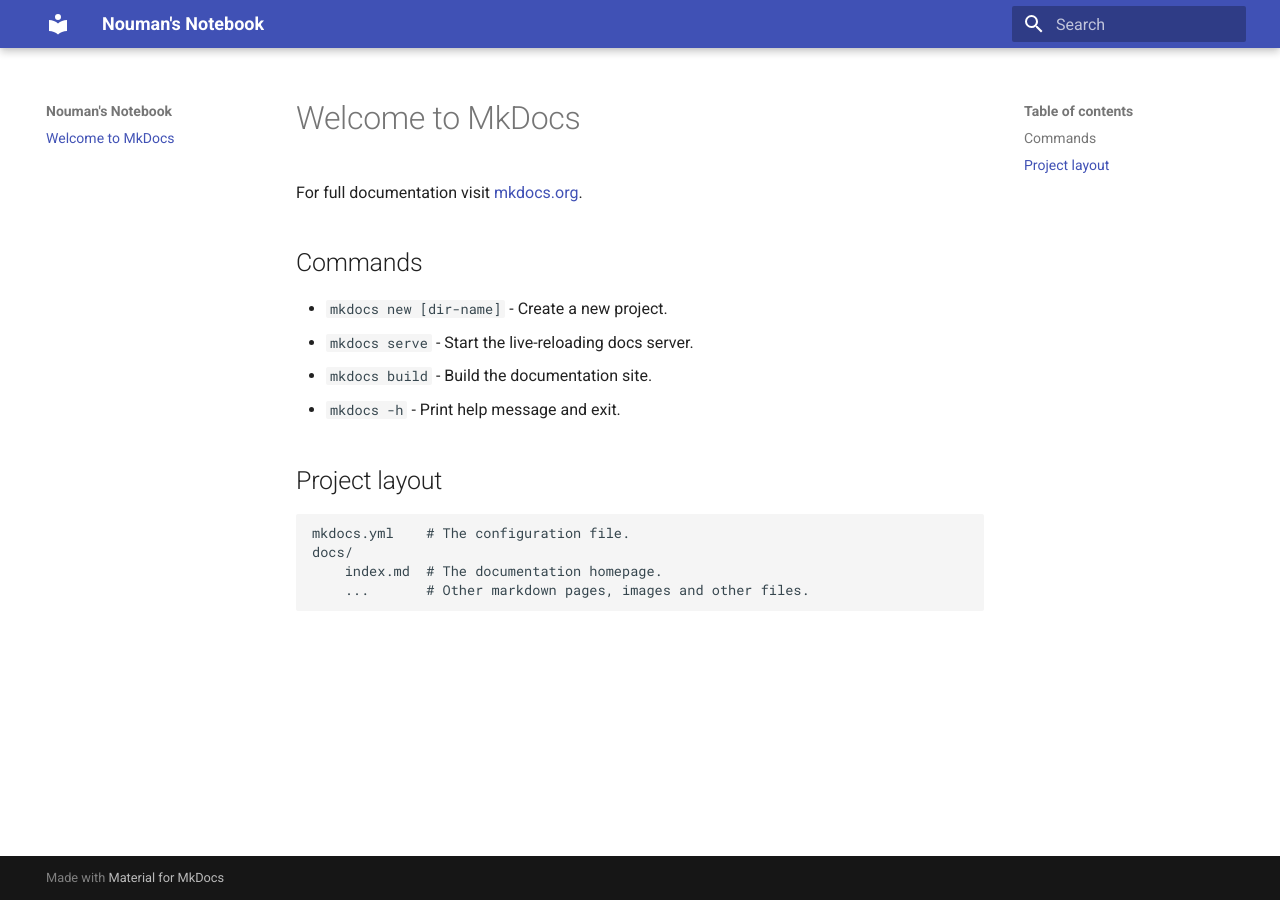
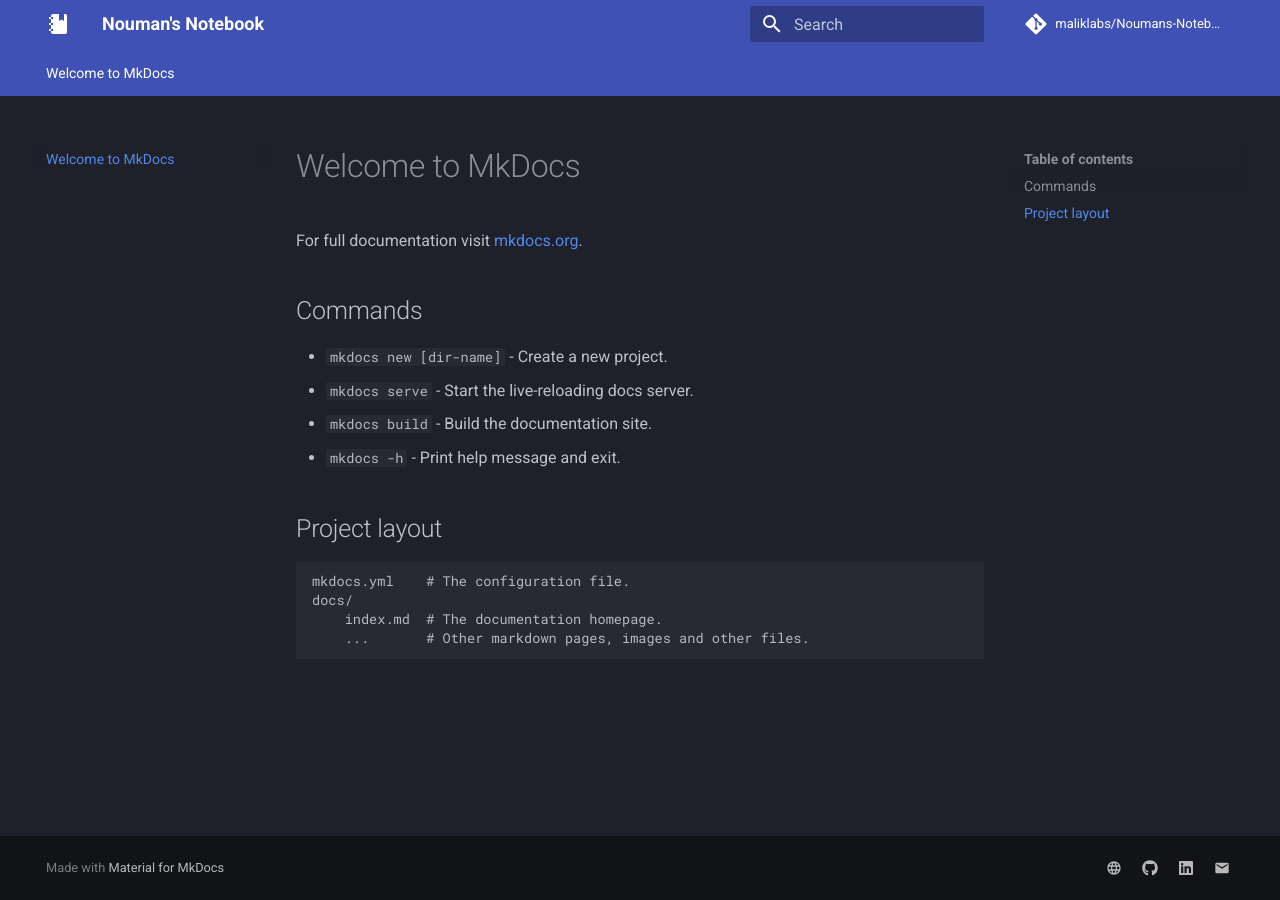
Before and after one commit to maliklabs/Noumans-Notebook, an MkDocs documentation site: the page built from docs/index.md, in a window 1280 px wide. Built offline with MkDocs 1.6.1 and Material for MkDocs 9.7.7, drawn with Linux system fonts in a browser that asks for light colours; comment, search, counter and statistics services are not loaded.

Commit message:
Customized page settings

```diff
--- a/mkdocs.yml
+++ b/mkdocs.yml
@@ -1,3 +1,30 @@
 site_name: Nouman's Notebook
 theme:
     name: material
+    palette:
+      scheme: slate
+      primary: indigo
+      accent: deep orange
+    icon:
+      logo: material/notebook
+    features:
+      - navigation.instant
+      - navigation.tracking
+      - navigation.tabs
+      - navigation.top
+
+repo_url: https://github.com/maliklabs/Noumans-Notebook
+repo_name: maliklabs/Noumans-Notebook
+edit_uri: ""
+
+extra:
+  generator: true
+  social:
+    - icon: material/web
+      link: https://www.maliklabs.com/
+    - icon: fontawesome/brands/github
+      link: https://github.com/maliklabs
+    - icon: fontawesome/brands/linkedin
+      link: https://www.linkedin.com/in/nouman-a-malik/
+    - icon: material/email
+      link: mailto:maliklabs@outlook.com
```
